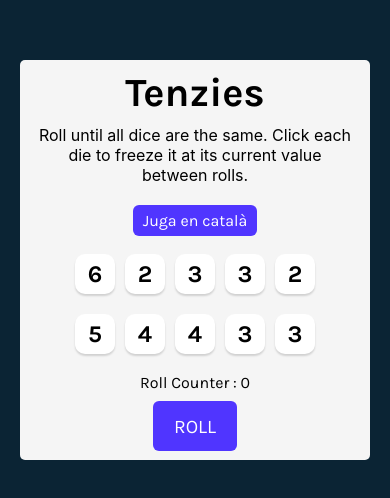
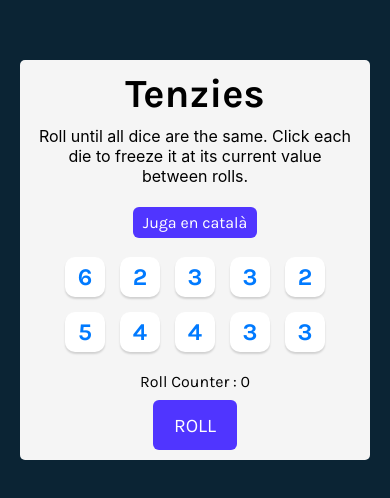
Before and after one commit to ArnauDavis/Tenzies, a React (Vite) app: page / in a window 390 px wide. Shown: the part 162-660 px from the top of the page. Built offline with nearby package versions, Linux system fonts and the light colour scheme.

Commit message:
I am unable to check iphone view from pc, unfortunate

```diff
--- a/src/index.css
+++ b/src/index.css
@@ -59,6 +59,8 @@ button {
 }
 
 .diceContainer button {
+    -webkit-appearance: none;
+    color: #007AFF;
     height: 50px;
     width: 50px;
     box-shadow: 0px 2px 2px rgba(0, 0, 0, 0.15);
@@ -113,7 +115,7 @@ button {
 
 @media (max-width: 400px) {
     .diceContainer{
-        gap: 20px 10px;
+        gap: 15px;
     }
 
     .diceContainer button {
```
